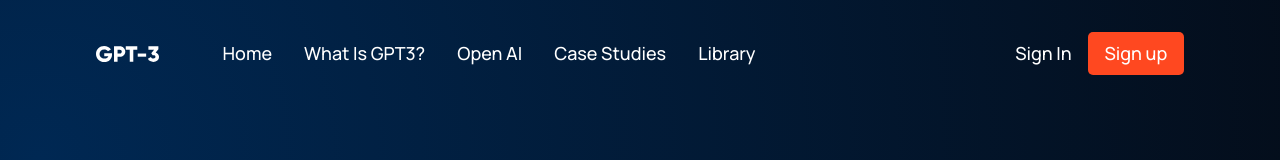
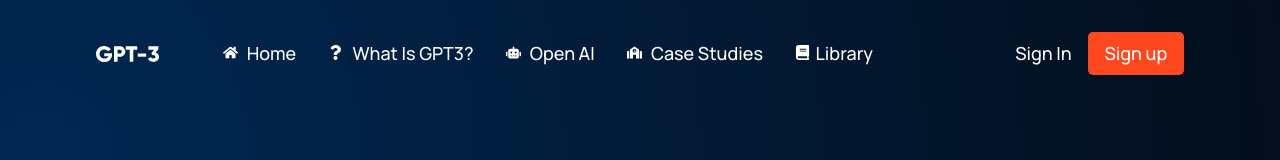
Before and after one commit to charlesknapp/React-Landing-Page, a React (Create React App) app: page / in a window 1280 px wide. Shown: the top 160 px of the page. Built offline with nearby package versions, Linux system fonts and the light colour scheme.

Commit message:
Minor icon navbar changes

```diff
--- a/package.json
+++ b/package.json
@@ -3,6 +3,9 @@
   "version": "0.1.0",
   "private": true,
   "dependencies": {
+    "@fortawesome/fontawesome-svg-core": "^6.2.1",
+    "@fortawesome/free-solid-svg-icons": "^6.2.1",
+    "@fortawesome/react-fontawesome": "^0.2.0",
     "@testing-library/jest-dom": "^5.16.5",
     "@testing-library/react": "^13.4.0",
     "@testing-library/user-event": "^13.5.0",
--- a/src/components/navbar/Navbar.jsx
+++ b/src/components/navbar/Navbar.jsx
@@ -2,6 +2,7 @@
 import { RiMenu3Line, RiCloseLine } from 'react-icons/ri';
 import logo from '../../assets/logo.svg';
 import './navbar.css';
+import { FaBook, FaHome, FaQuestion, FaRobot, FaSchool } from "react-icons/fa";
 
 const Navbar = () => {
   const [toggleMenu, setToggleMenu] = useState(false);
@@ -13,11 +14,11 @@
           <a href="/"><img src={logo} alt="Logo"/></a>
         </div>
         <div className="gpt3__navbar-links_container">
-          <p><a href="#home">Home</a></p>
-          <p><a href="#wgpt3">What is GPT3?</a></p>
-          <p><a href="#possibility">Open AI</a></p>
-          <p><a href="#features">Case Studies</a></p>
-          <p><a href="#blog">Library</a></p>
+          <p><a href="#home"><FaHome /> Home</a></p>
+          <p><a href="#wgpt3"><FaQuestion /> What is GPT3?</a></p>
+          <p><a href="#possibility"><FaRobot /> Open AI</a></p>
+          <p><a href="#features"><FaSchool /> Case Studies</a></p>
+          <p><a href="#blog"><FaBook />Library</a></p>
         </div>
       </div>
       <div className="gpt3__navbar-sign">
--- a/src/components/navbar/navbar.css
+++ b/src/components/navbar/navbar.css
@@ -3,6 +3,12 @@
     justify-content: space-between;
     align-items: center;
     padding: 2rem 6rem;
+}
+
+.gpt3__navbar-links_container > p > a > svg {
+    width: 15px;
+    height: 15px;
+    margin-right: 0.35rem;
 }
 
 .gpt3__navbar-links {
```
Also changed, not shown: 1 other file (tests, documents, lock files or other folders).
